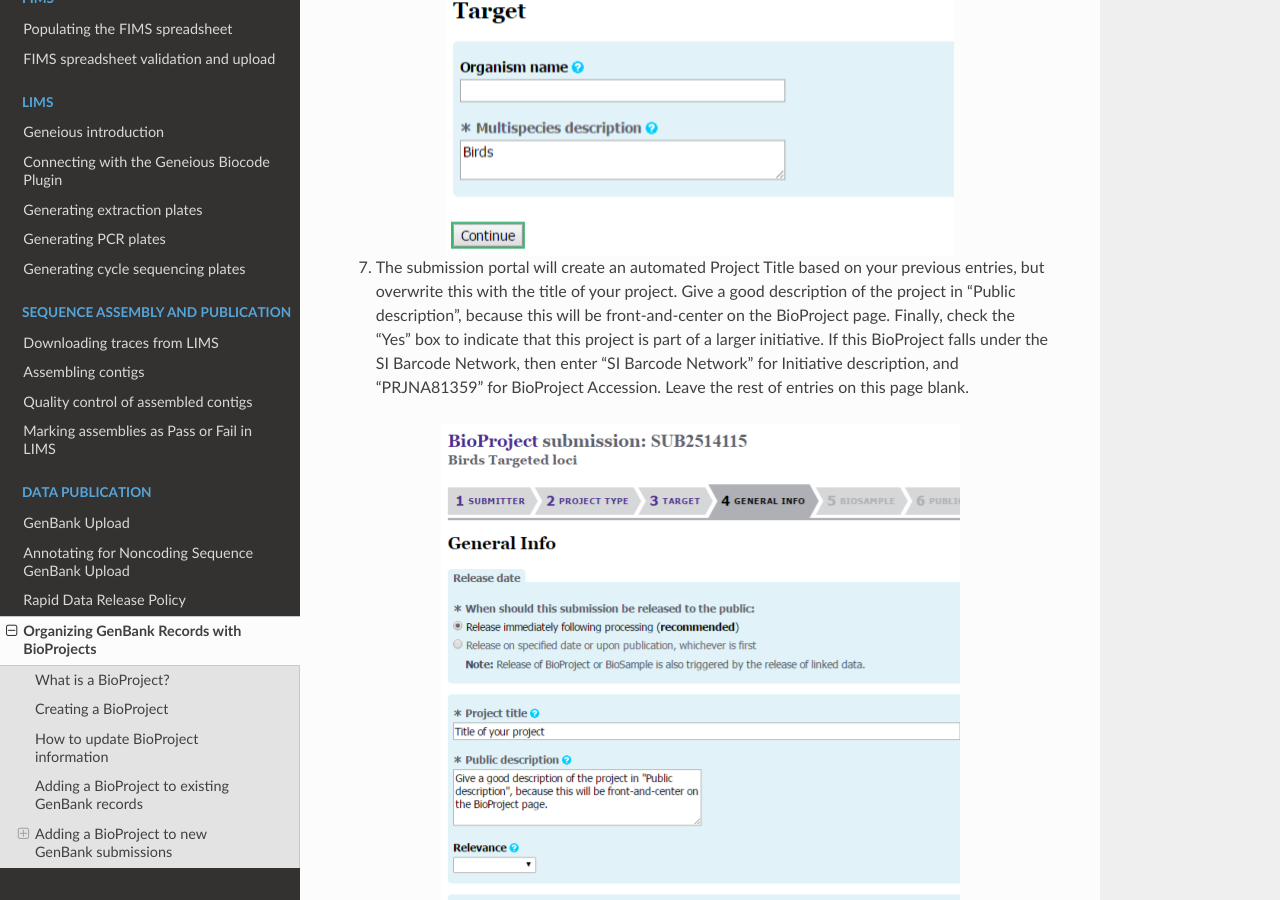
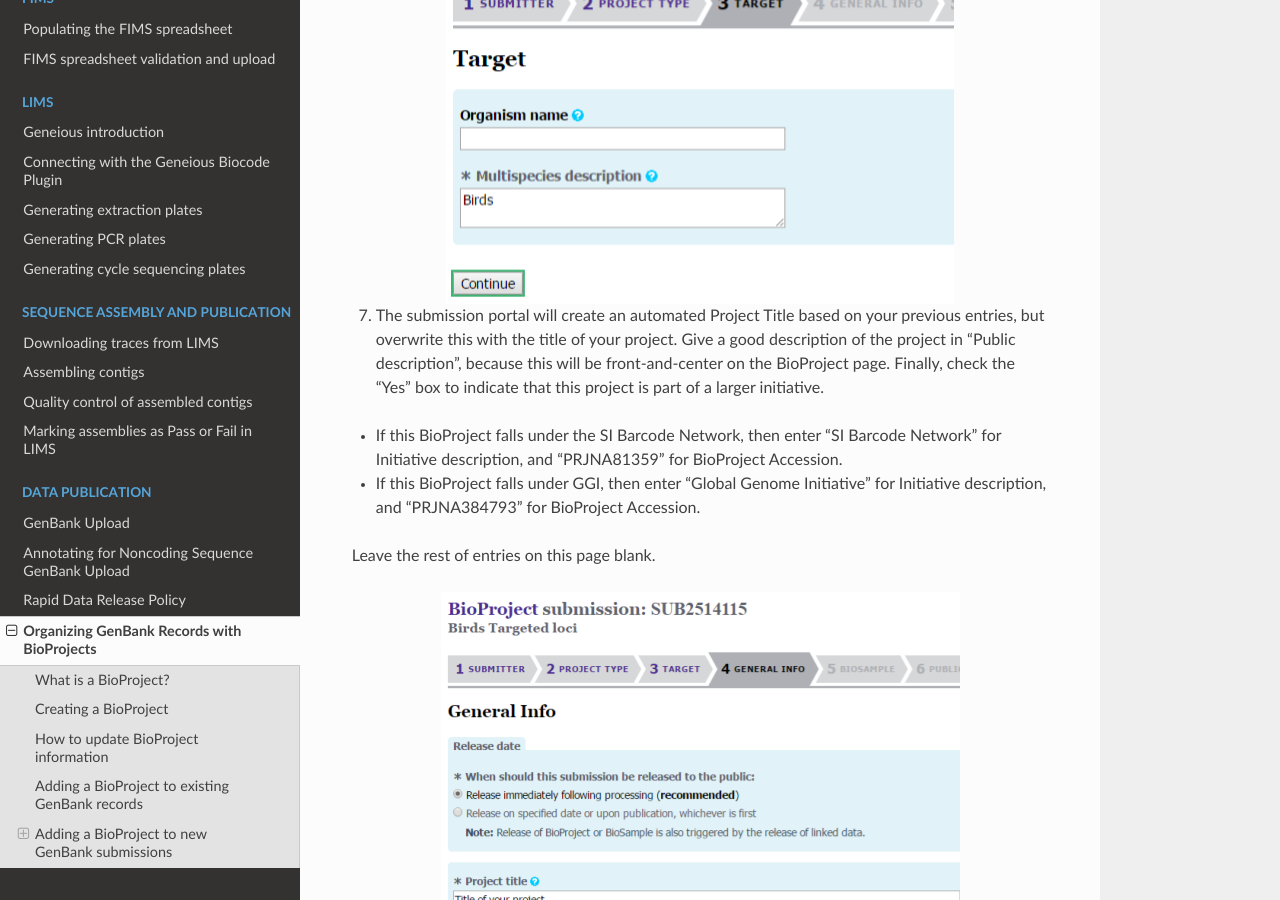
Before and after one commit to SIBarcodeNetwork/ReadtheDocsMaster, a Sphinx documentation site: the page built from Docs/bioprojects.rst, in a window 1280 px wide and 900 px high, scrolled down 3740 px. Built offline with Sphinx 7.4.7 and the Read the Docs theme 2.0.0, drawn with Linux system fonts in a browser that asks for light colours; some of the changed text lies outside the part shown.

Commit message:
Update BioProjects page to include GGI project
Will need to scrub the rest of the pages later to generalize all
instructions, but this one was needed right away.

```diff
--- a/Docs/bioprojects.rst
+++ b/Docs/bioprojects.rst
@@ -12,7 +12,7 @@ BioProjects grew out of the NCBI Genome Project database, which served solely to
 
 BioProjects can have a hierarchical structure, meaning that project-level BioProjects can be organized together under an "umbrella" BioProject.
 
-The Smithsonian Barcoding Network is using BioProjects to organize sequence records on GenBank that were generated by each project that it funded. Each funded project will have its own BioProject that makes searching easier and tracking progress more convenient. The SIBN BioProject can be found at https://www.ncbi.nlm.nih.gov/bioproject/81359.
+The Smithsonian Barcoding Network (SIBN) and Global Genome Initiative (GGI) are using BioProjects to organize sequence records on GenBank that were generated by each project that it funded. Each funded project will have its own BioProject that makes searching easier and tracking progress more convenient. The SIBN BioProject can be found at https://www.ncbi.nlm.nih.gov/bioproject/81359, and the GGI BioProject can be found at https://www.ncbi.nlm.nih.gov/bioproject/384793.
 
 When a GenBank record is added to a BioProject, a link to other records in the same BioProject appears directly on the GenBank record.
 
@@ -77,7 +77,12 @@ To create a BioProject, navigate to the new NCBI Submission Portal: https://subm
 
   ..
 
-7. The submission portal will create an automated Project Title based on your previous entries, but overwrite this with the title of your project. Give a good description of the project in "Public description", because this will be front-and-center on the BioProject page. Finally, check the "Yes" box to indicate that this project is part of a larger initiative. If this BioProject falls under the SI Barcode Network, then enter "SI Barcode Network" for Initiative description, and "PRJNA81359" for BioProject Accession. Leave the rest of entries on this page blank.
+7. The submission portal will create an automated Project Title based on your previous entries, but overwrite this with the title of your project. Give a good description of the project in "Public description", because this will be front-and-center on the BioProject page. Finally, check the "Yes" box to indicate that this project is part of a larger initiative.
+
+* If this BioProject falls under the SI Barcode Network, then enter "SI Barcode Network" for Initiative description, and "PRJNA81359" for BioProject Accession.
+* If this BioProject falls under GGI, then enter "Global Genome Initiative" for Initiative description, and "PRJNA384793" for BioProject Accession.
+
+Leave the rest of entries on this page blank.
 
 .. figure:: /images/bioproject_general_info.png
   :align: center
```
